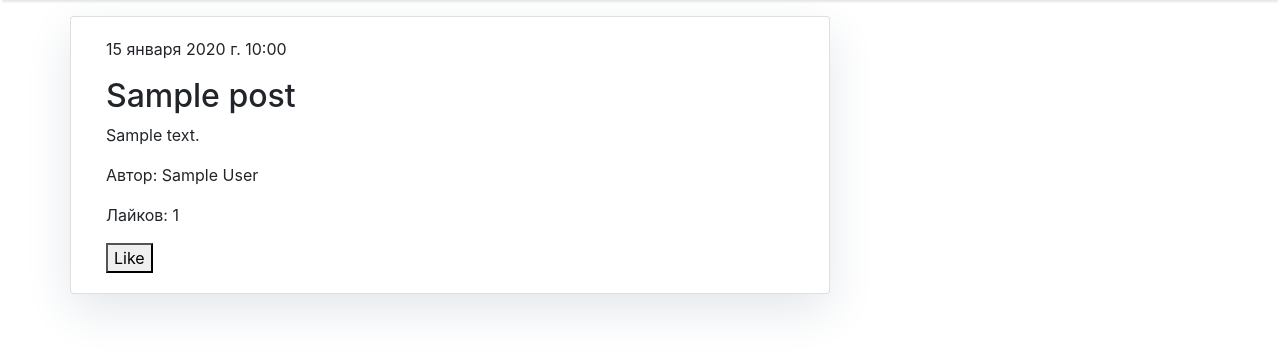
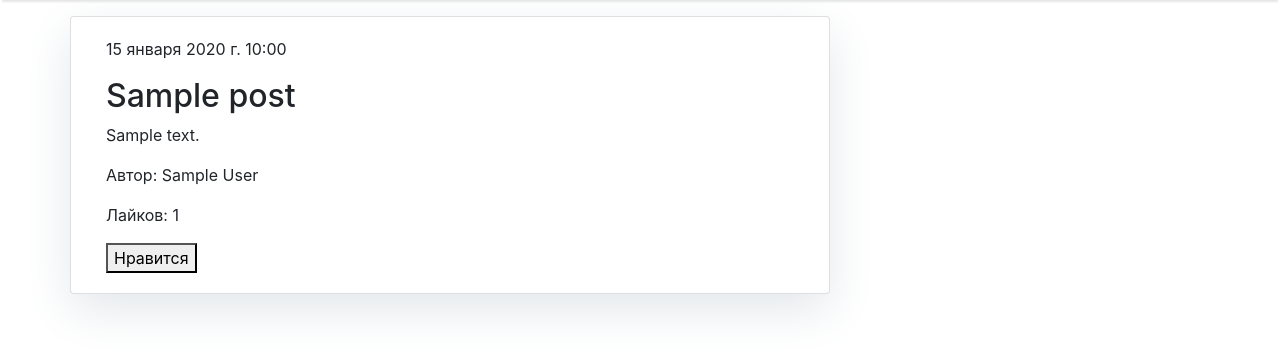
Before and after one commit to geoCrock/Blog-Flow, a Django app: page / in a window 1280 px wide. Shown: the part 56-408 px from the top of the page. Run offline with Django 5.2, Linux system fonts and the light colour scheme; a user stored in the database is signed in; tables that the repository leaves empty hold one stand-in row (values such as "Sample post"); some libraries are stand-ins or nearby versions.

Commit message:
Update post_list.html

```diff
--- a/blog/templates/post_list.html
+++ b/blog/templates/post_list.html
@@ -29,9 +29,9 @@
                     {% csrf_token %}
                     <button type="submit">
                         {% if user in post.like_set.all %}
-                            Unlike
+                            Нравится
                         {% else %}
-                            Like
+                            Нравится
                         {% endif %}
                     </button>
                 </form>
```
